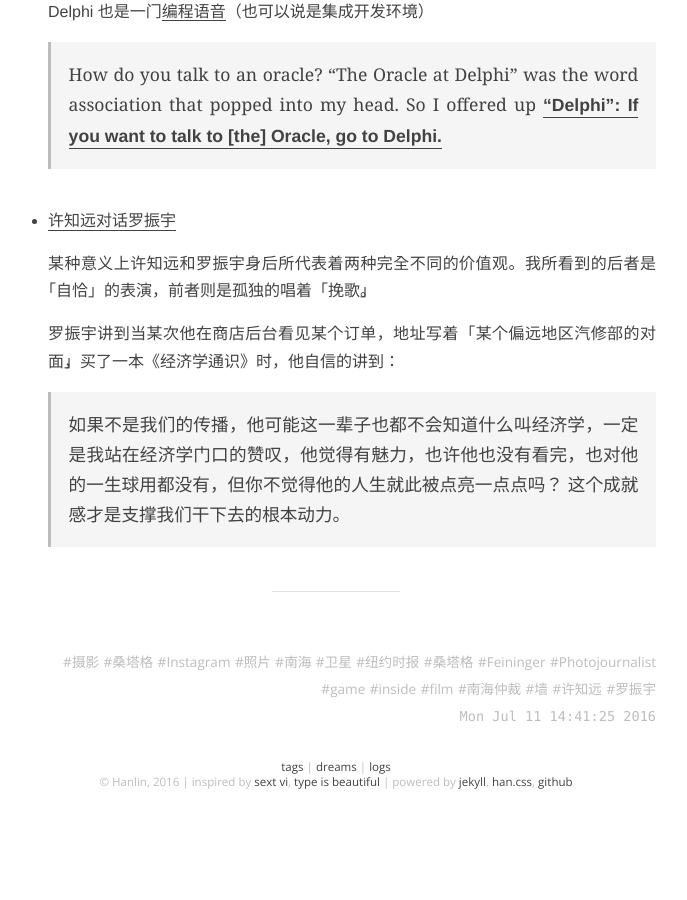
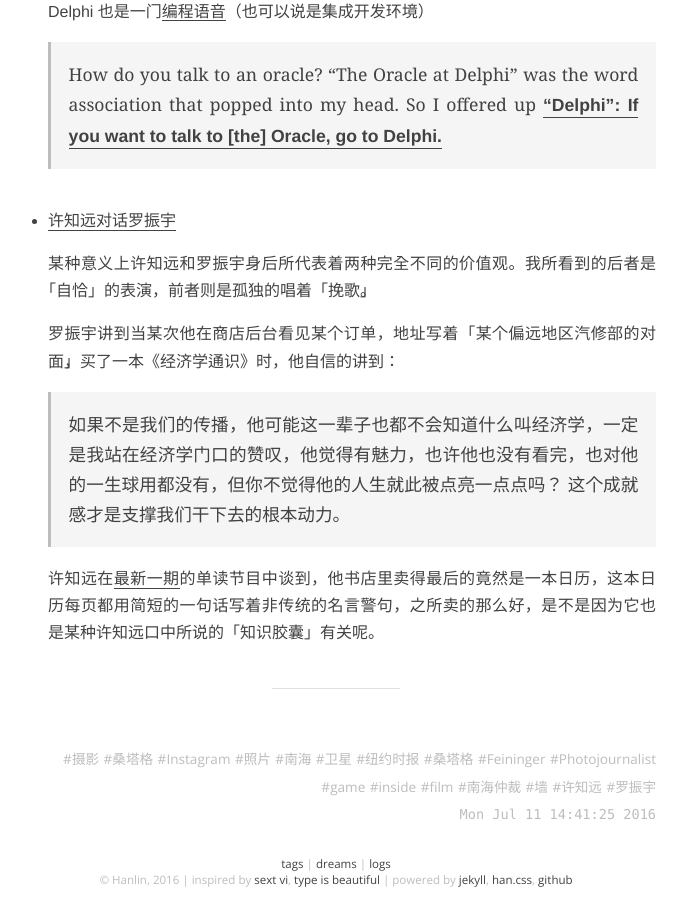
Before and after one commit to onion7878/word, a Jekyll site: the page built from _posts/logs/2016-04-11-28.md, in a window 1280 px wide and 900 px high, scrolled down 1871 px. Shown: the whole window, without its empty margins (304-991 px from the left). Built offline with Jekyll 4.4.1, drawn with Linux system fonts in a browser that asks for light colours; before the commit the page ends 2674 px from its top, so only the background shows below that.

Commit message:
add item content

```diff
--- a/_posts/logs/2016-04-11-28.md
+++ b/_posts/logs/2016-04-11-28.md
@@ -58,4 +58,6 @@ tags: [摄影, 桑塔格, Instagram, 照片, 南海, 卫星, 纽约时报, 桑
 
 	> 如果不是我们的传播，他可能这一辈子也都不会知道什么叫经济学，一定是我站在经济学门口的赞叹，他觉得有魅力，也许他也没有看完，也对他的一生球用都没有，但你不觉得他的人生就此被点亮一点点吗？ 这个成就感才是支撑我们干下去的根本动力。
 
+	许知远在[最新一期](http://www.ximalaya.com/21345064/sound/18286633)的单读节目中谈到，他书店里卖得最后的竟然是一本日历，这本日历每页都用简短的一句话写着非传统的名言警句，之所卖的那么好，是不是因为它也是某种许知远口中所说的「知识胶囊」有关呢。
+
 ---
```
